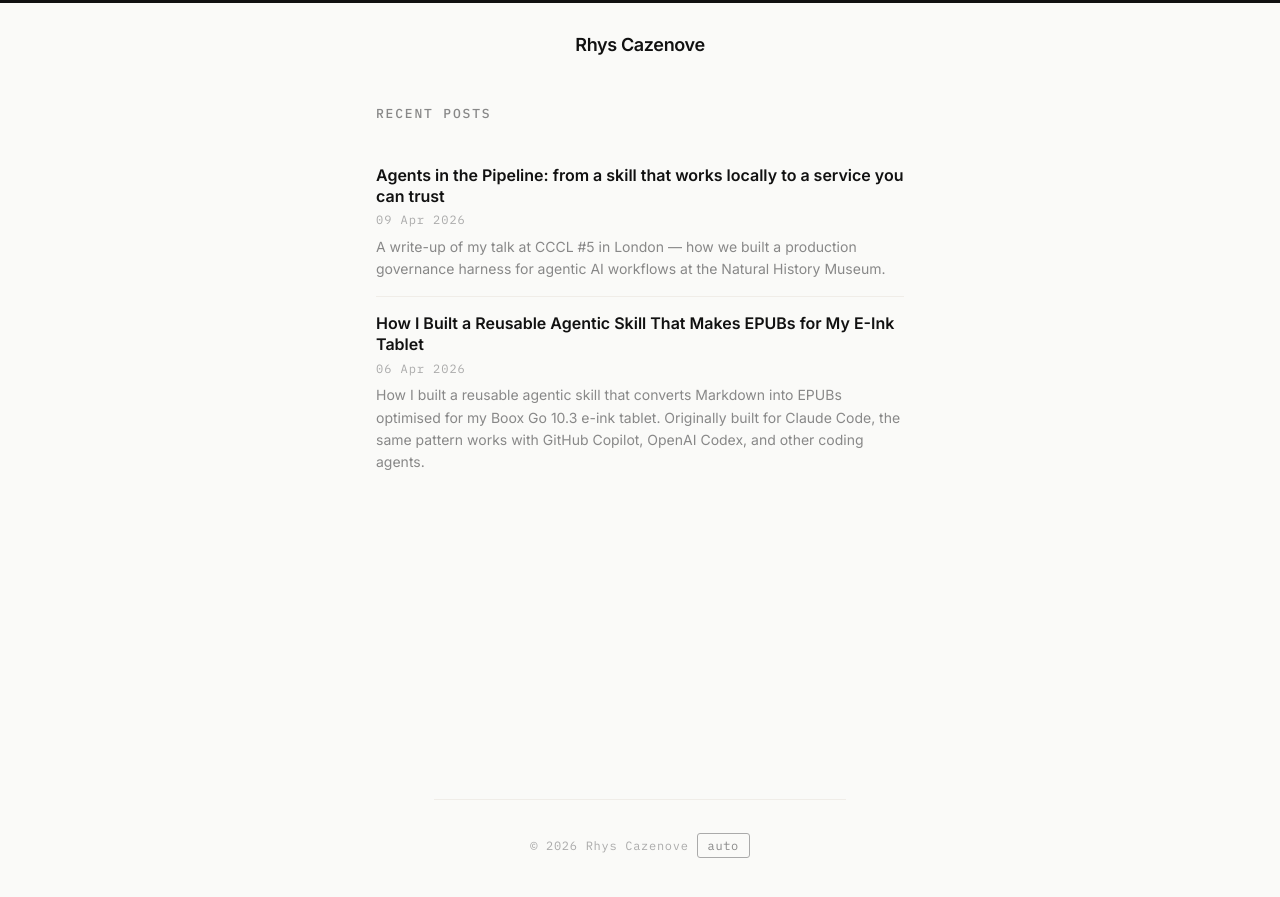
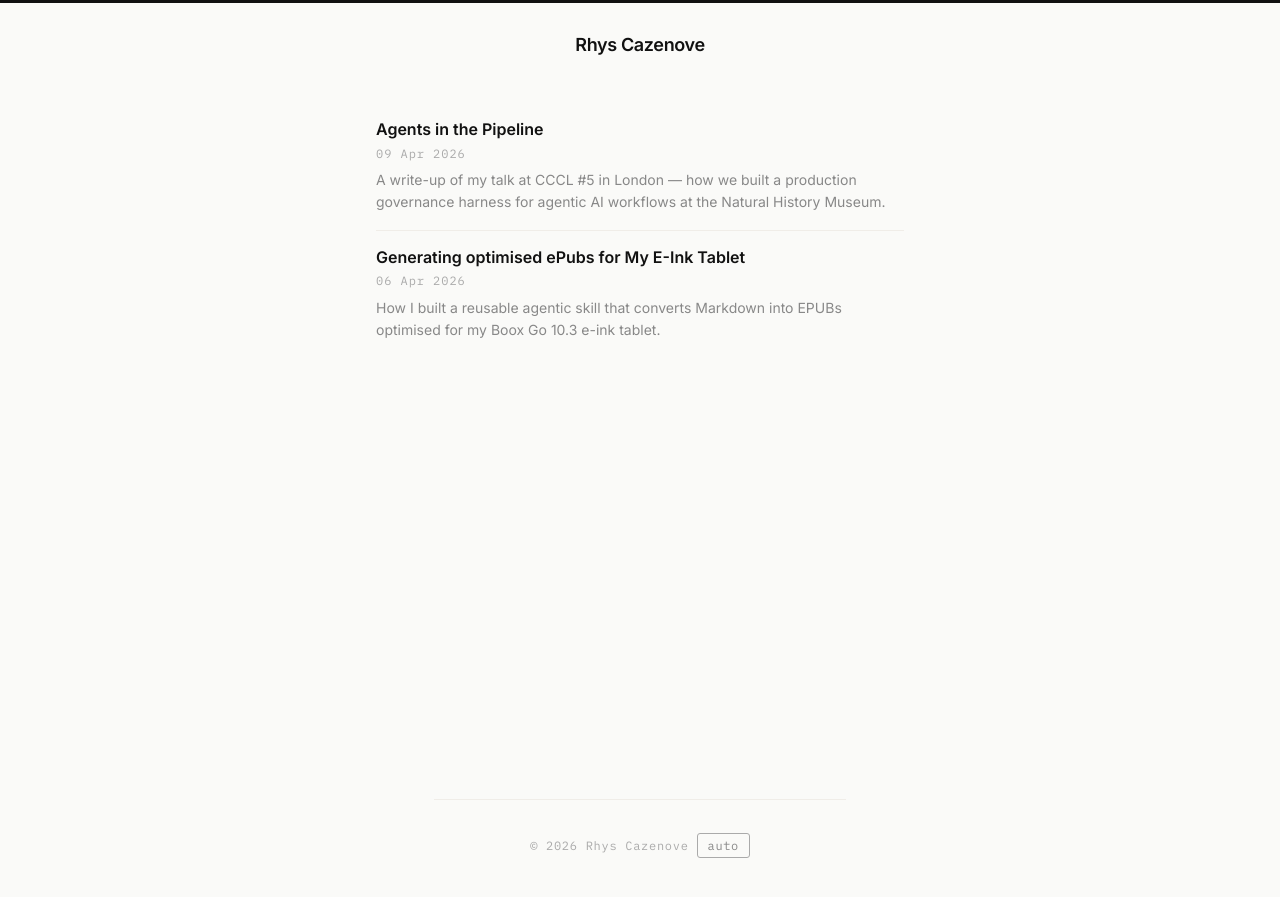
Before and after one commit to rhyscazenove/Rhyscazenove, a Jekyll site: the page built from docs/index.md, in a window 1280 px wide. Shown: the top 897 px of the page. Built offline with Jekyll 4.4.1, drawn with Linux system fonts in a browser that asks for light colours.

Commit message:
Remove "Recent posts" heading from home layout and update titles for clarity in blog posts

```diff
--- a/docs/_layouts/home.html
+++ b/docs/_layouts/home.html
@@ -5,7 +5,6 @@ layout: default
 {{ content }}
 
 {% if site.posts.size > 0 %}
-<h4>Recent posts</h4>
 <ul class="post-list">
   {% for post in site.posts %}
   <li>
--- a/docs/_posts/2026-04-09-agents-in-the-pipeline.md
+++ b/docs/_posts/2026-04-09-agents-in-the-pipeline.md
@@ -1,6 +1,6 @@
 ---
 layout: post
-title: "Agents in the Pipeline: from a skill that works locally to a service you can trust"
+title: "Agents in the Pipeline"
 date: 2026-04-09
 categories: [ai, engineering]
 tags: [claude-code, agents, gitlab-ci, azure, governance, security]
--- a/docs/_posts/2026-04-09-reusable-agentic-skill-for-my-boox-ereader.md
+++ b/docs/_posts/2026-04-09-reusable-agentic-skill-for-my-boox-ereader.md
@@ -1,11 +1,11 @@
 ---
 published: true
 layout: post
-title: "How I Built a Reusable Agentic Skill That Makes EPUBs for My E-Ink Tablet"
+title: "Generating optimised ePubs for My E-Ink Tablet"
 date: 2026-04-06
 categories: [ai, tooling, e-ink]
 tags: [claude-code, github-copilot, codex, epub, boox, e-ink, ai-skills, pandoc]
-description: "How I built a reusable agentic skill that converts Markdown into EPUBs optimised for my Boox Go 10.3 e-ink tablet. Originally built for Claude Code, the same pattern works with GitHub Copilot, OpenAI Codex, and other coding agents."
+description: "How I built a reusable agentic skill that converts Markdown into EPUBs optimised for my Boox Go 10.3 e-ink tablet."
 ---
 
 I read a lot of technical documentation on my Boox Go 10.3. It's a 10.3-inch e-ink tablet with a 300 PPI display, and it's the best way I've found to absorb a long technical document without the distractions of a backlit screen. One problem: most documents look terrible on it.
```
